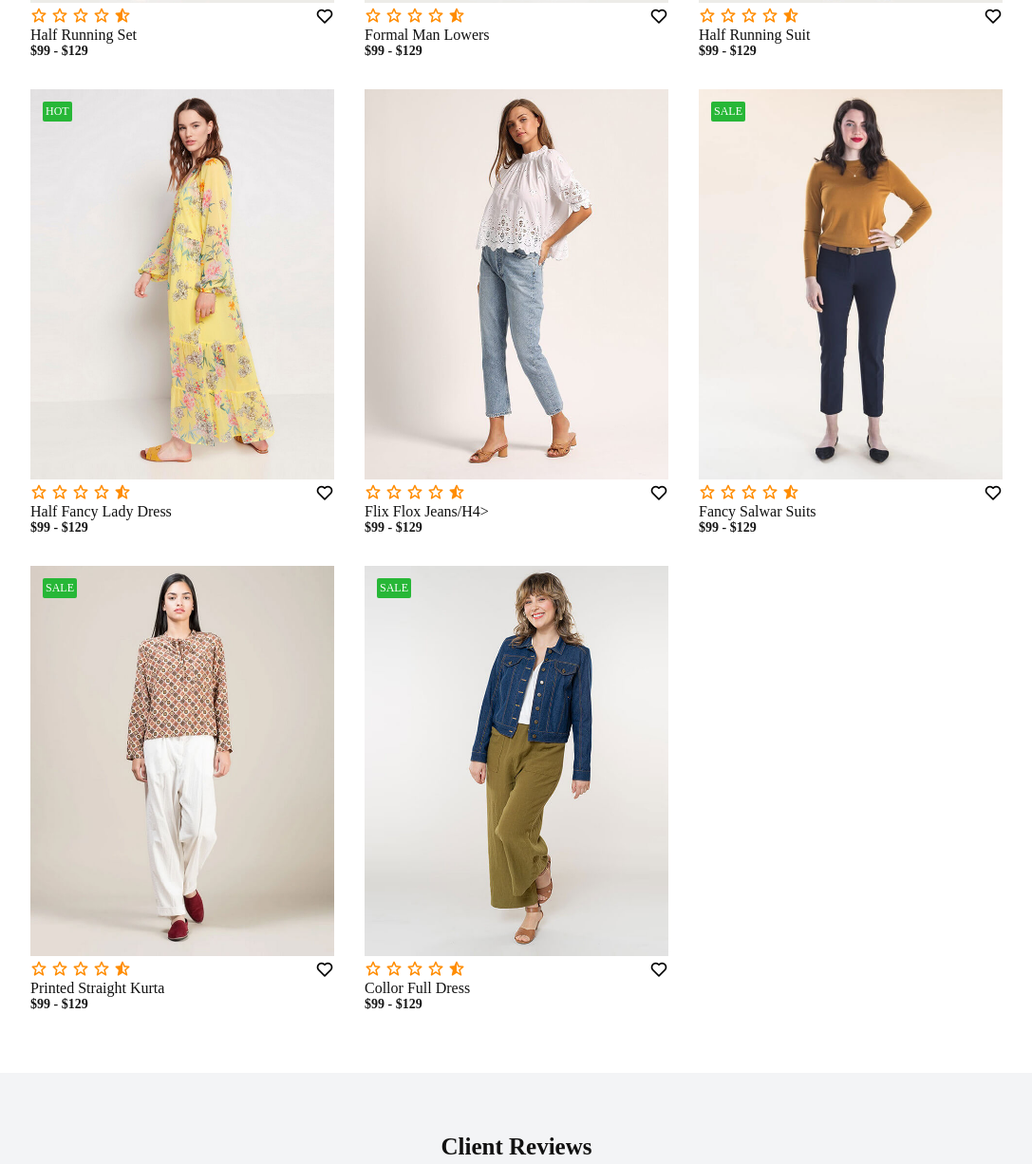
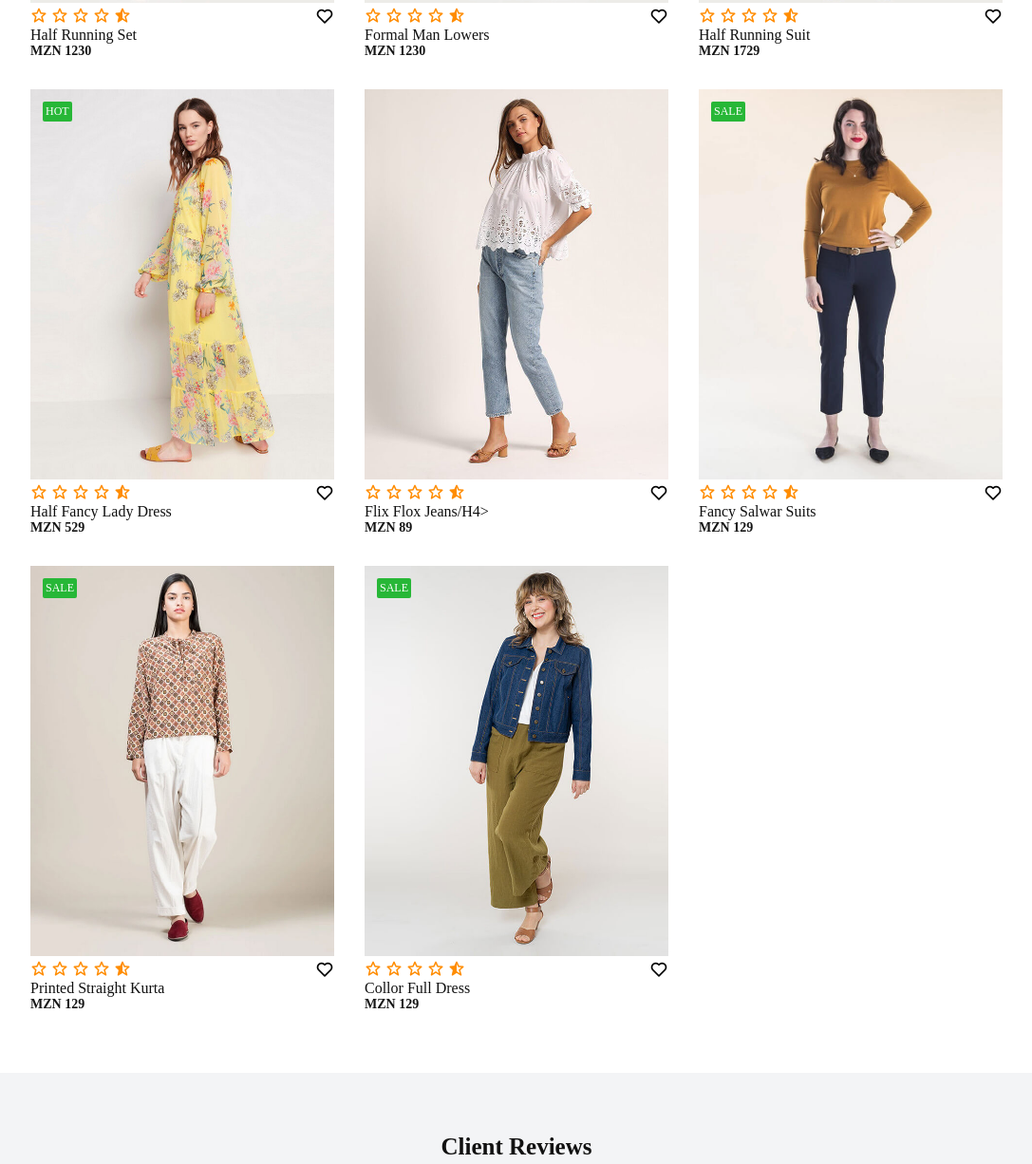
Before and after one commit to davidpanguana/e_commerce, a plain HTML site: page index.html in a window 1280 px wide. Shown: the part 1334-2560 px from the top of the page at 95% size, without its empty margins (96-1183 px from the left). Drawn offline with nearby package versions, Linux system fonts and the light colour scheme.

Commit message:
Update index.html
mudei o tipo de moeda

```diff
--- a/index.html
+++ b/index.html
@@ -80,7 +80,7 @@
                 </div>
                 <div class="price">
                     <h4>Half Running Set</h4>
-                    <p>$99 - $129</p>
+                    <p>MZN 1230</p>
                 </div>
             </div>
 
@@ -101,7 +101,7 @@
                 </div>
                 <div class="price">
                     <h4>Formal Man lowers</h4>
-                    <p>$99 - $129</p>
+                    <p>MZN 1230</p>
                 </div>
             </div>
 
@@ -120,7 +120,7 @@
                 </div>
                 <div class="price">
                     <h4>Half Running Suit</h4>
-                    <p>$99 - $129</p>
+                    <p>MZN 1729</p>
                 </div>
             </div>
 
@@ -141,7 +141,7 @@
                 </div>
                 <div class="price">
                     <h4>Half Fancy lady Dress</h4>
-                    <p>$99 - $129</p>
+                    <p>MZN 529</p>
                 </div>
             </div>
 
@@ -160,7 +160,7 @@
                 </div>
                 <div class="price">
                     <h4>Flix Flox Jeans/h4>
-                    <p>$99 - $129</p>
+                    <p>MZN 89</p>
                 </div>
             </div>
 
@@ -181,7 +181,7 @@
                 </div>
                 <div class="price">
                     <h4>Fancy Salwar Suits</h4>
-                    <p>$99 - $129</p>
+                    <p>MZN 129</p>
                 </div>
             </div>
 
@@ -202,7 +202,7 @@
                 </div>
                 <div class="price">
                     <h4>Printed Straight Kurta</h4>
-                    <p>$99 - $129</p>
+                    <p>MZN 129</p>
                 </div>
             </div>
 
@@ -223,7 +223,7 @@
                 </div>
                 <div class="price">
                     <h4>Collor Full Dress</h4>
-                    <p>$99 - $129</p>
+                    <p>MZN 129</p>
                 </div>
             </div>
         </div>
```
